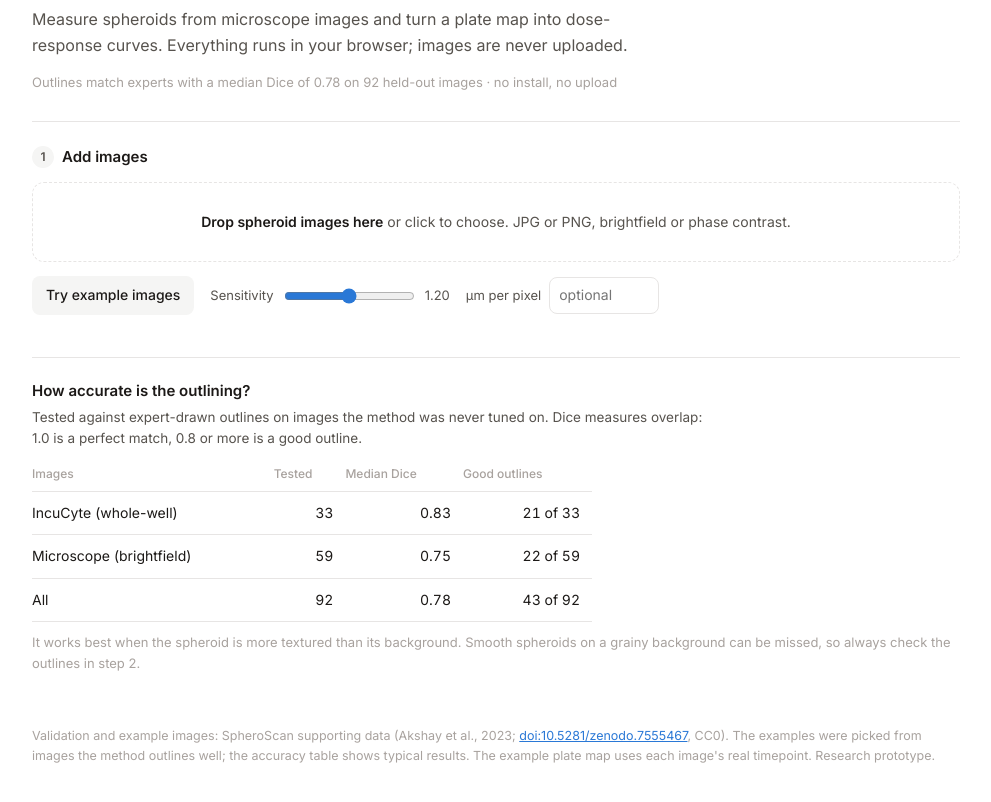
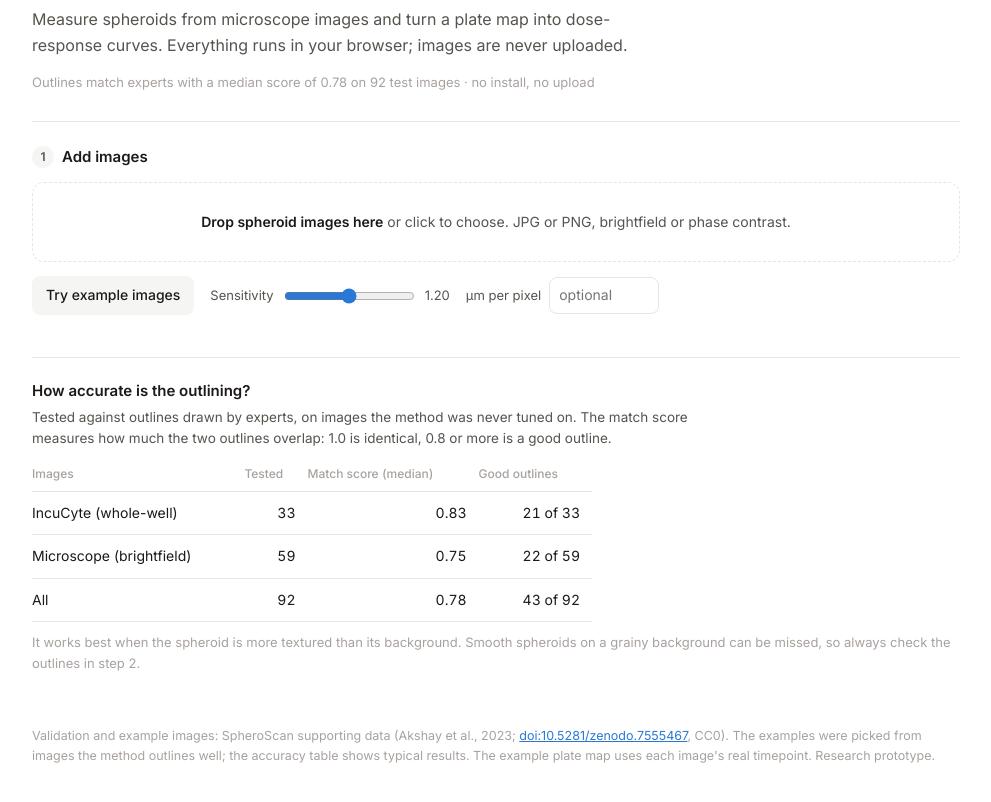
Before and after one commit to DavidFish2003/tumourlens, a website with bundled scripts: page web/index.html in a window 1280 px wide. Shown: the part 104-906 px from the top of the page, without its empty margins (144-1135 px from the left). Built offline with nearby package versions, Linux system fonts and the light colour scheme.

Commit message:
Plain-language polish for the public site and README

```diff
--- a/web/app.js
+++ b/web/app.js
@@ -14,7 +14,7 @@ fetch("data/validation.json").then((r) => r.json()).then((v) => {
   const rows = [["IncuCyte (whole-well)", v.summary.IncuCyte], ["Microscope (brightfield)", v.summary.Microscope], ["All", v.summary.All]];
   $("#acc-body").innerHTML = rows.map(([n, s]) =>
     `<tr><td>${n}</td><td class="num">${s.n}</td><td class="num">${s.dice_median.toFixed(2)}</td><td class="num">${s.good} of ${s.n}</td></tr>`).join("");
-  $("#stats").textContent = `Outlines match experts with a median Dice of ${v.summary.All.dice_median.toFixed(2)} on ${v.summary.All.n} held-out images · no install, no upload`;
+  $("#stats").textContent = `Outlines match experts with a median score of ${v.summary.All.dice_median.toFixed(2)} on ${v.summary.All.n} test images · no install, no upload`;
 }).catch(() => {});
 
 // ---------- loading images ----------
--- a/web/index.html
+++ b/web/index.html
@@ -66,8 +66,8 @@
 
     <section class="block" id="accuracy">
       <h2>How accurate is the outlining?</h2>
-      <p class="sub">Tested against expert-drawn outlines on images the method was never tuned on. Dice measures overlap: 1.0 is a perfect match, 0.8 or more is a good outline.</p>
-      <table class="acc"><thead><tr><th>Images</th><th class="num">Tested</th><th class="num">Median Dice</th><th class="num">Good outlines</th></tr></thead><tbody id="acc-body"></tbody></table>
+      <p class="sub">Tested against outlines drawn by experts, on images the method was never tuned on. The match score measures how much the two outlines overlap: 1.0 is identical, 0.8 or more is a good outline.</p>
+      <table class="acc"><thead><tr><th>Images</th><th class="num">Tested</th><th class="num">Match score (median)</th><th class="num">Good outlines</th></tr></thead><tbody id="acc-body"></tbody></table>
       <p class="hint">It works best when the spheroid is more textured than its background. Smooth spheroids on a grainy background can be missed, so always check the outlines in step 2.</p>
     </section>
   </main>
```
